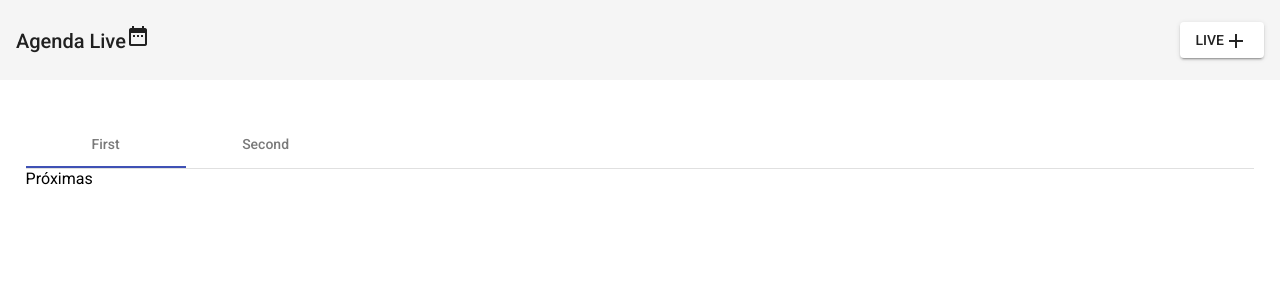
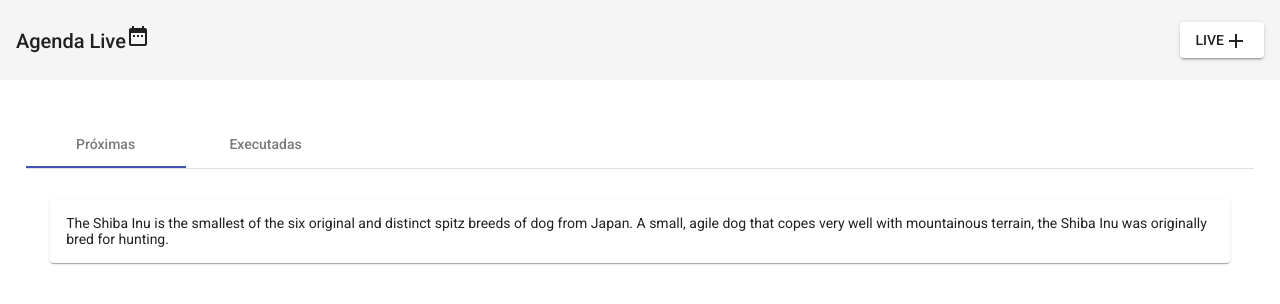
Before and after one commit to wgcostta/angular-agenda-lives-spring-rest, an Angular app in the folder agendalive/: page / in a window 1280 px wide. Shown: the top 304 px of the page. Built offline with nearby package versions, Linux system fonts and the light colour scheme.

Commit message:
Ajustando componente para mostrar os cards

```diff
--- a/agendalive/src/app/app.module.ts
+++ b/agendalive/src/app/app.module.ts
@@ -10,6 +10,7 @@
 import { MatButtonModule } from '@angular/material/button';
 import { LiveListComponent } from './view/home/live-list/live-list.component';
 import { MatTabsModule } from '@angular/material/tabs';
+import { MatCardModule } from '@angular/material/card';
 
 @NgModule({
   declarations: [
@@ -24,7 +25,8 @@
     MatToolbarModule,
     MatIconModule,
     MatButtonModule,
-    MatTabsModule
+    MatTabsModule,
+    MatCardModule
   ],
   providers: [],
   bootstrap: [AppComponent]
--- a/agendalive/src/app/view/home/live-list/live-list.component.html
+++ b/agendalive/src/app/view/home/live-list/live-list.component.html
@@ -1,5 +1,27 @@
 <mat-tab-group mat-align-tabs="start" style="padding-top: 40px; padding-left: 2%; padding-right: 2%;">
-    <mat-tab label="First">Próximas</mat-tab>
-    <mat-tab label="Second">Executadas</mat-tab>
+    <mat-tab label="Próximas">
+        <div fxLayout="row" fxLayoutAlign="start center" style="padding:2%">
+            <div style="margin:0.5%"></div>
+            <mat-card class="example-card">
+                <mat-card-header>
+
+                </mat-card-header>
+
+                <mat-card-content>
+                    <p>
+                        The Shiba Inu is the smallest of the six original and distinct spitz breeds of dog from Japan.
+                        A small, agile dog that copes very well with mountainous terrain, the Shiba Inu was originally
+                        bred for hunting.
+                    </p>
+                </mat-card-content>
+
+            </mat-card>
+        </div>
+    </mat-tab>
+    <mat-tab label="Executadas">
+        <div fxLayout="row" fxLayoutAlign="start center" style="padding:2%">
+            <div style="margin:0.5%"></div>
+        </div>
+    </mat-tab>
 
 </mat-tab-group>
```
